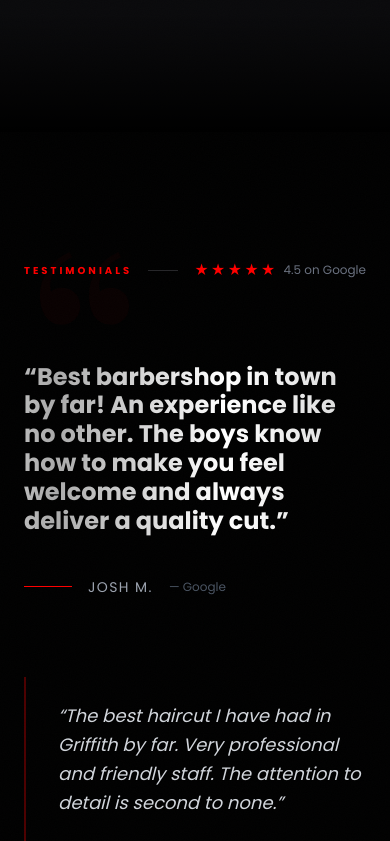
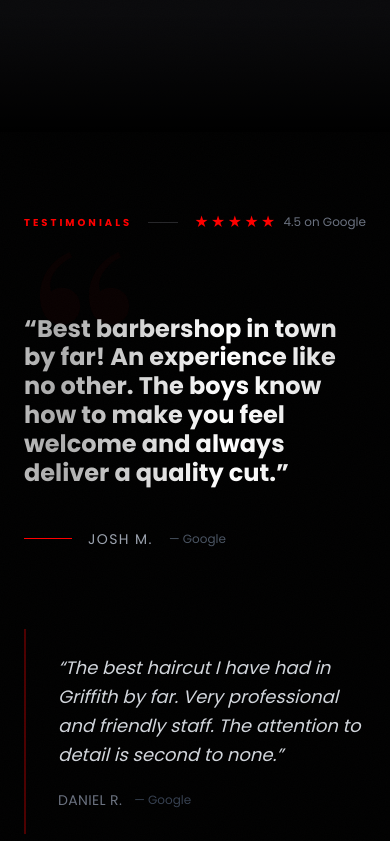
Before and after one commit to pannocotta/modernmancave-v2, a Next.js app: page / in a window 390 px wide. Shown: the part 3260-4101 px from the top of the page. Built offline with nearby package versions, Linux system fonts and the light colour scheme.

Commit message:
fix: reduce testimonials section padding on mobile for tighter flow into tattoo section

```diff
--- a/app/page.tsx
+++ b/app/page.tsx
@@ -137,7 +137,7 @@ export default function Home() {
       </section>
 
       {/* Testimonials */}
-      <section className="relative bg-black py-32 md:py-44 overflow-hidden">
+      <section className="relative bg-black py-20 md:py-44 overflow-hidden">
         <div className="absolute inset-0 opacity-[0.02] pointer-events-none grain-overlay" />
         <div className="absolute top-16 left-6 md:left-16 text-[18rem] md:text-[28rem] font-serif text-brand-red/[0.03] leading-none select-none pointer-events-none" aria-hidden="true">&ldquo;</div>
 
```
